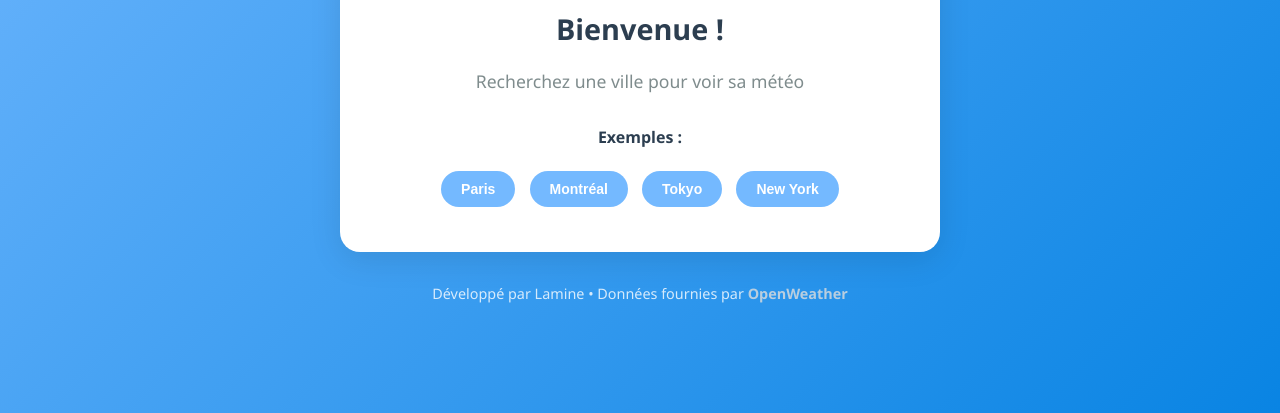
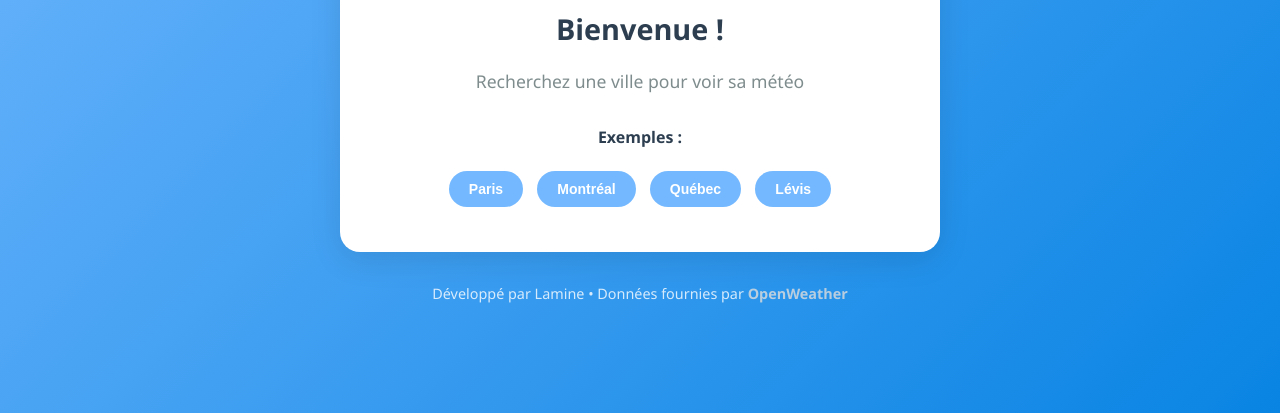
Before and after one commit to lineuae/weather-app, a website: page index.html in a window 1280 px wide. Shown: the part 387-800 px from the top of the page. Drawn offline with Linux system fonts and the light colour scheme.

Commit message:
Ajout d'exemples de villes québécoises : Québec et Lévis

```diff
--- a/index.html
+++ b/index.html
@@ -98,8 +98,8 @@
                         <p>Exemples :</p>
                         <button class="city-example" data-city="Paris">Paris</button>
                         <button class="city-example" data-city="Montreal">Montréal</button>
-                        <button class="city-example" data-city="Tokyo">Tokyo</button>
-                        <button class="city-example" data-city="New York">New York</button>
+                        <button class="city-example" data-city="Quebec">Québec</button>
+                        <button class="city-example" data-city="Levis">Lévis</button>
                     </div>
                 </div>
             </section>
```
Also changed, not shown: README.md.
